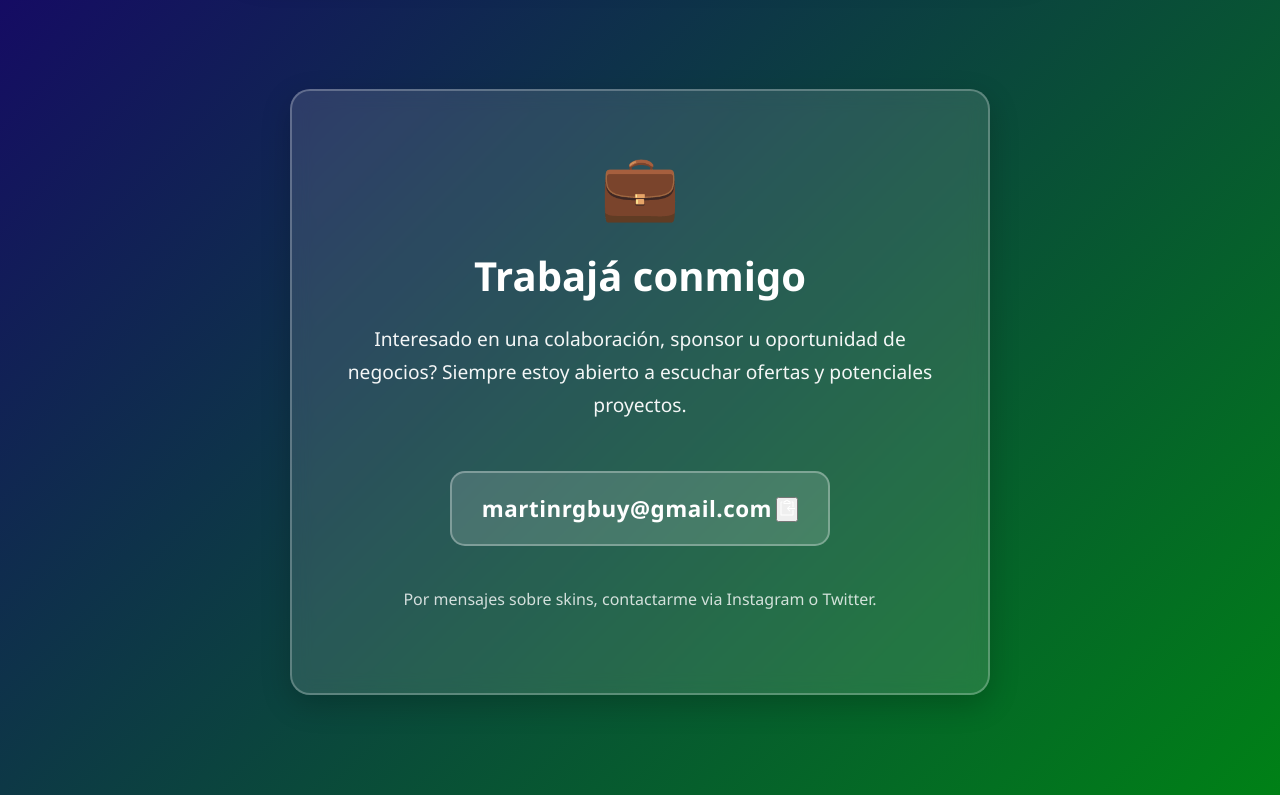
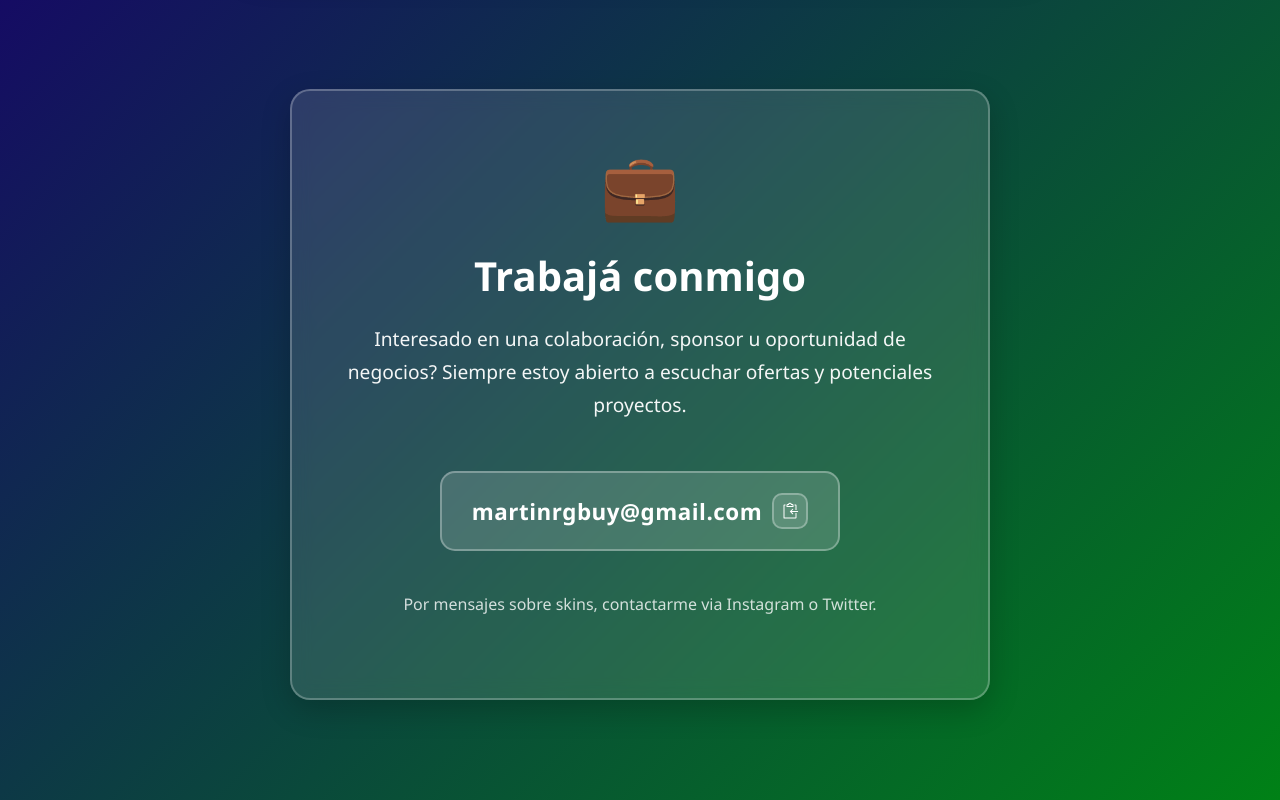
Before and after one commit to MartinRGBuwu/martinrgb-website, a plain HTML site: page index.html in a window 1280 px wide. Shown: the part 2476-3276 px from the top of the page. Drawn offline with Linux system fonts and the light colour scheme.

Commit message:
Enhance email box and copy button styles
Updated styles for email box and copy button.

```diff
--- a/css/styles.css
+++ b/css/styles.css
@@ -475,6 +475,7 @@ h1 {
   display: inline-block;
   margin: 20px 0;
   transition: all 0.3s ease;
+  cursor:pointer;
 }
 
 .email-box:hover {
@@ -489,6 +490,7 @@ h1 {
   font-weight: 600;
   letter-spacing: 0.5px;
   overflow-wrap: anywhere;
+  cursor: pointer;
 }
 
 /* Animations */
@@ -648,3 +650,32 @@ h1 {
     font-size: 1.8em;
   }
 }
+
+/* make the email row align neatly */
+.email-box {
+  display: inline-flex;         /* was inline-block */
+  align-items: center;
+  gap: 10px;
+}
+
+.copy-btn {
+  width: 36px;
+  height: 36px;
+  display: inline-grid;
+  place-items: center;
+  cursor: pointer;
+  background: rgba(255,255,255,0.12);
+  border: 2px solid rgba(255,255,255,0.3);
+  border-radius: 10px;
+  color: #fff;
+  transition: transform .15s ease, background .2s ease;
+}
+
+.copy-btn:hover { background: rgba(255,255,255,0.2); transform: translateY(-1px); }
+.copy-btn:active { transform: translateY(0); }
+.copy-btn:focus-visible { outline: 2px solid #fff; outline-offset: 2px; }
+
+.copy-btn.copied {
+  background: rgba(74, 222, 128, 0.35);   /* subtle green flash */
+  border-color: rgba(74, 222, 128, 0.6);
+}
```
